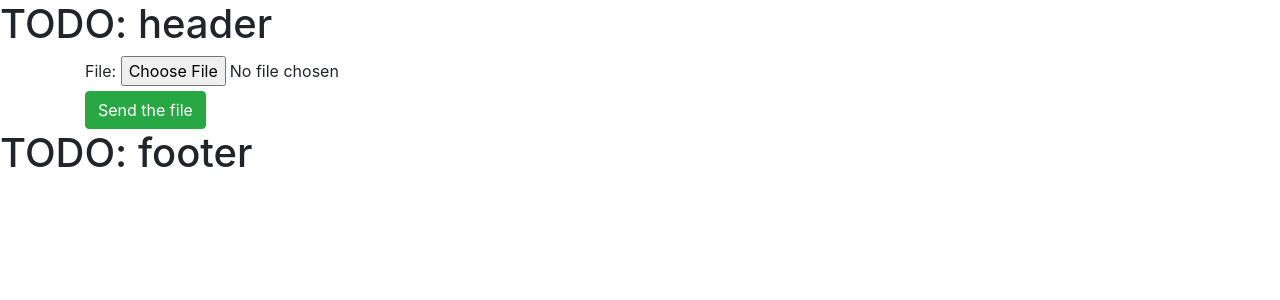
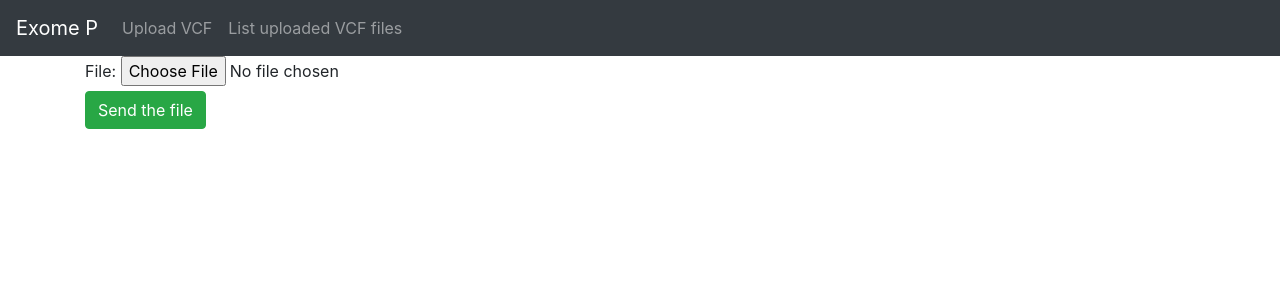
Before and after one commit to VladimirShitov/exome_p, a Django app: page /file/vcf/ in a window 1280 px wide. Shown: the top 300 px of the page. Run offline with Django 3.2, Linux system fonts and the light colour scheme; some libraries are stand-ins or nearby versions.

Commit message:
Add header

```diff
--- a/templates/base.html
+++ b/templates/base.html
@@ -13,14 +13,14 @@
   </head>
   <body>
     <div class="header">
-      <h1>TODO: header</h1>
+      {% include 'header.html' %}
     </div>
     <div class="container">
       {% block content %}
       {% endblock %}
     </div>
     <footer class="footer">
-        <h1>TODO: footer</h1>
+        <!-- TODO -->
     </footer>
 
   </body>
--- /dev/null
+++ b/templates/header.html
@@ -0,0 +1,9 @@
+<nav class="navbar navbar-expand navbar-dark bg-dark">
+    <a href="/" class="navbar-brand">Exome P</a>
+    <div class="collapse navbar-collapse">
+        <ul class="navbar-nav mr-auto">
+            <li class="nav-item"><a href="{% url 'upload' %}" class="nav-link">Upload VCF</a></li>
+            <li class="nav-item"><a href="{% url 'vcf_list' %}" class="nav-link">List uploaded VCF files</a></li>
+        </ul>
+    </div>
+</nav>
```
